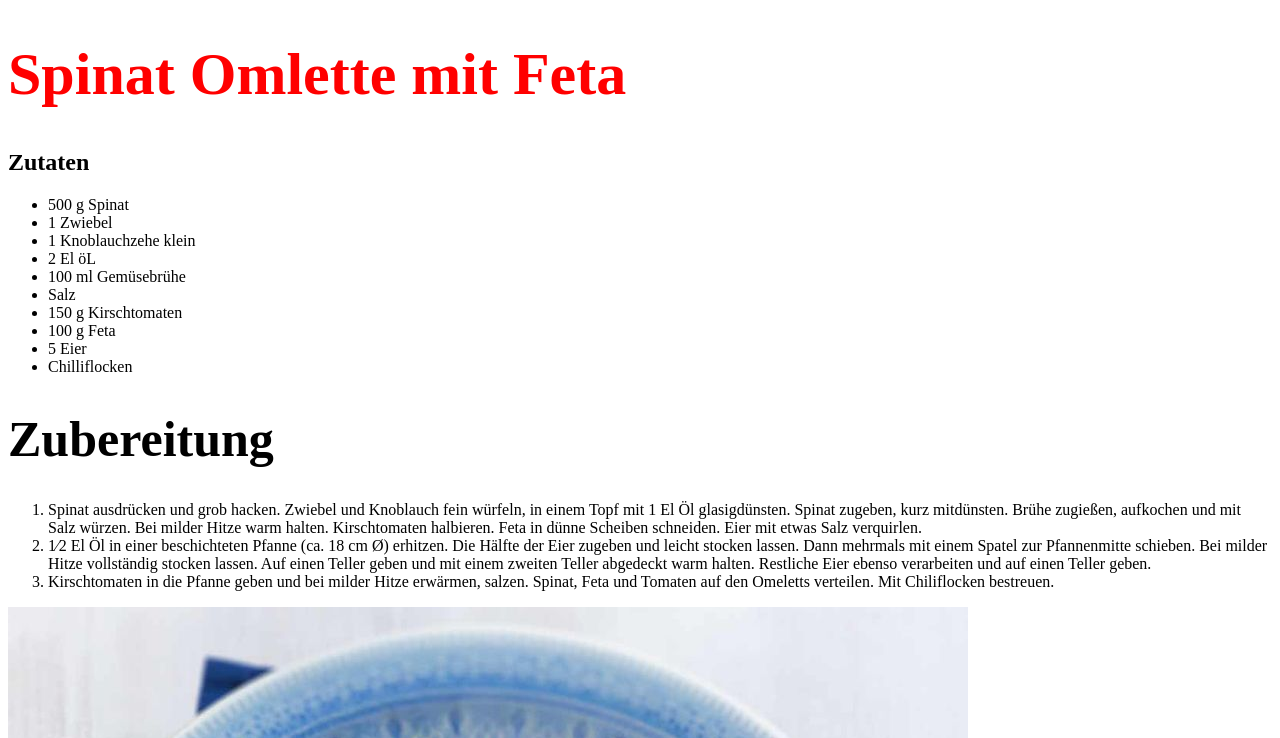
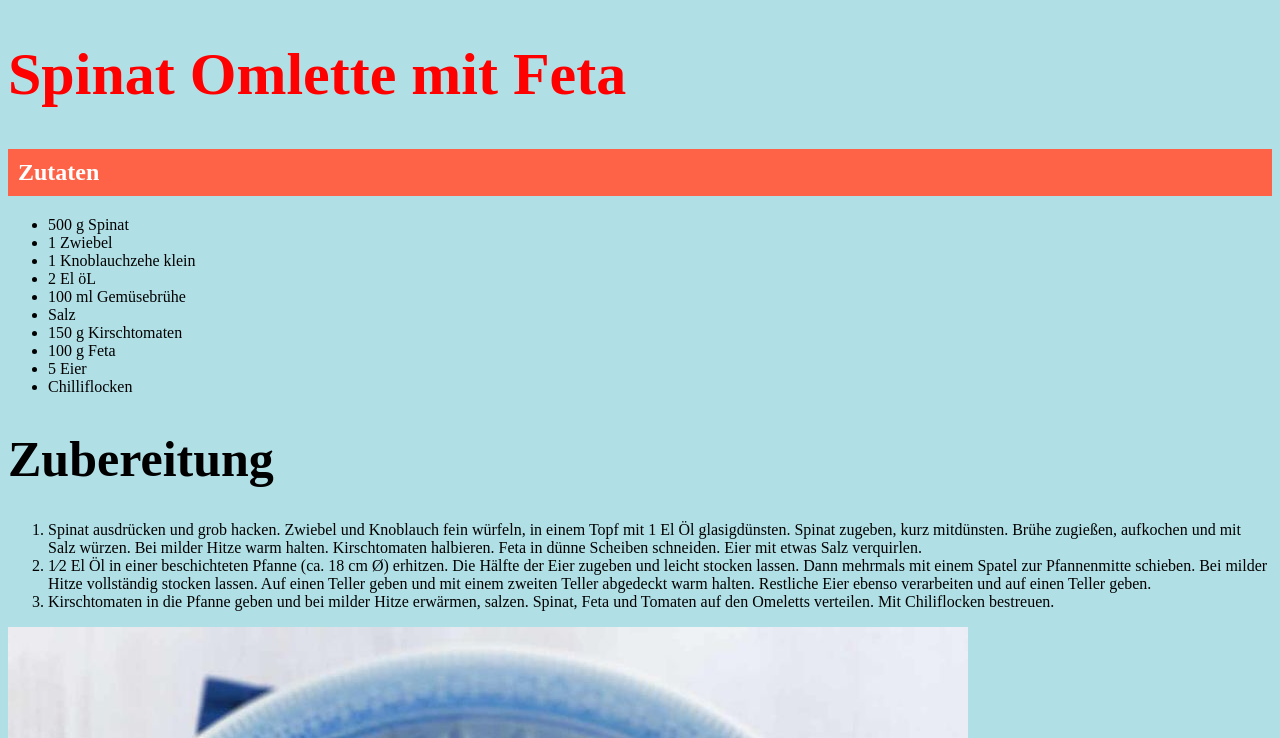
Before and after one commit to Ginderellaa/first_strike, a plain HTML site: page Spinat_Omlette.html in a window 1280 px wide. Shown: the top 738 px of the page. Drawn offline with Linux system fonts and the light colour scheme.

Commit message:
änderung

```diff
--- a/Spinat_Omlette.html
+++ b/Spinat_Omlette.html
@@ -2,12 +2,19 @@
 
 </html>
 
-<body>
+<body style="background-color : powderblue;">
 
+<style>
+    .Zutaten {
+    background-color: tomato;
+    color: white;
+    padding: 10px;
+    }
+    </style>
 
     <h1 style="font-size:60px; color: red;">Spinat Omlette mit Feta</h1>
 
-    <h2>Zutaten</h2>
+    <h2 class="Zutaten">Zutaten</h2>
 
     <ul>
         <li>500 g Spinat</li>
@@ -42,7 +49,7 @@
             Omeletts verteilen. Mit Chiliflocken bestreuen.</li>
     </ol>
 
- <img src="spinat-omelette-mit-feta-jpg--59169-.jpg" alt="Spinat Omlette mit Feta">
+    <img src="spinat-omelette-mit-feta-jpg--59169-.jpg" alt="Spinat Omlette mit Feta">
 
 
 </body>
```
